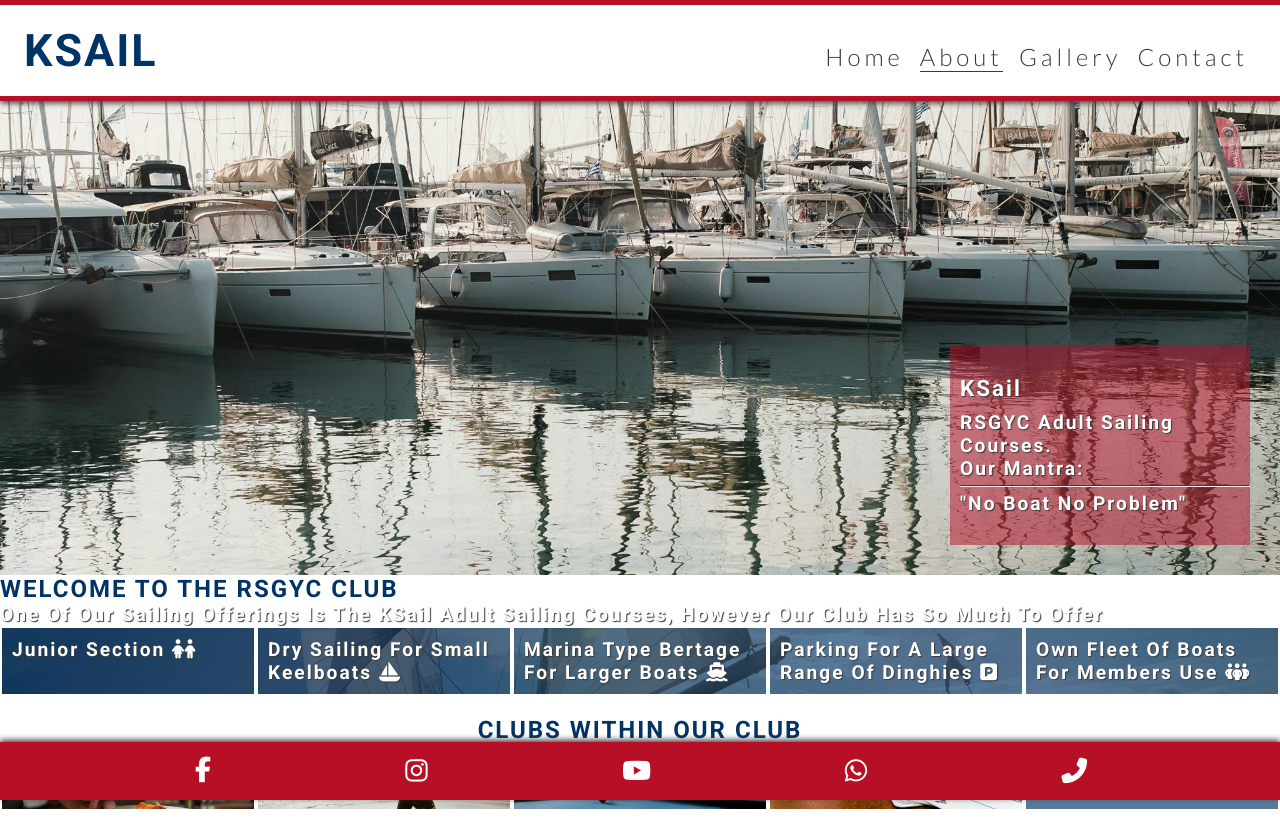
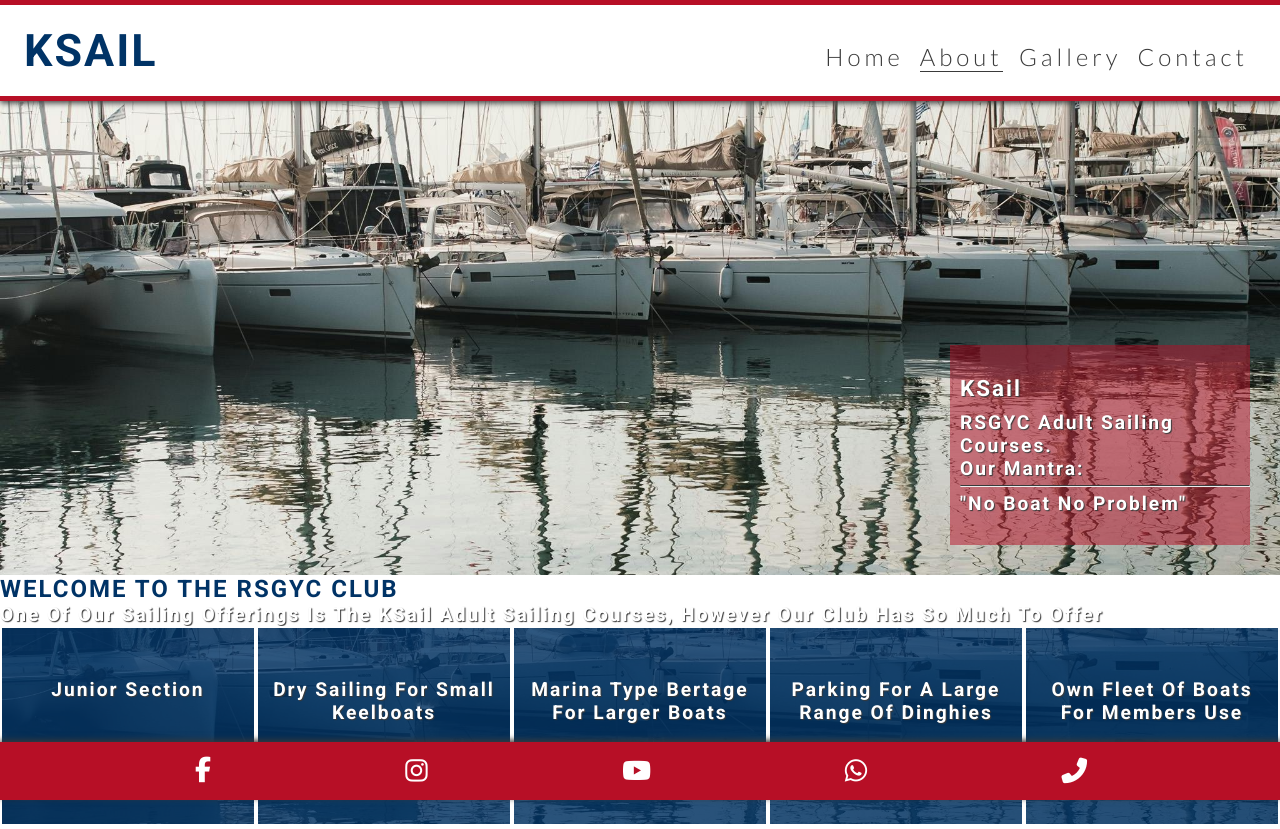
Before and after one commit to doyle-kfd/KSail, a plain HTML site: page about.html in a window 1280 px wide. Shown: the top 829 px of the page. Drawn offline with Linux system fonts and the light colour scheme.

Commit message:
style: added bg image to flexbox for club offering section

```diff
--- a/about.html
+++ b/about.html
@@ -55,19 +55,19 @@
         <section>
             <div id="ksail-club-offerings">
                 <div>
-                    <h3>Junior Section <i class="fa-solid fa-children"></i></h3>
+                    <h3>Junior Section</h3>
                 </div>
                 <div>
-                    <h3>Dry Sailing For Small Keelboats <i class="fa-solid fa-sailboat"></i></h3>
+                    <h3>Dry Sailing For Small Keelboats</h3>
                 </div>
                 <div>
-                    <h3>Marina type bertage for larger boats <i class="fa-solid fa-ship"></i></h3>
+                    <h3>Marina type bertage for larger boats</h3>
                 </div>
                 <div>
-                    <h3>Parking for a large range of dinghies <i class="fa-solid fa-square-parking"></i></h3>
+                    <h3>Parking for a large range of dinghies</h3>
                 </div>
                 <div>
-                    <h3>Own fleet of boats for members use <i class="fa-solid fa-people-group"></i></h3>
+                    <h3>Own fleet of boats for members use</h3>
                 </div>
             </div>
         </section>
@@ -93,9 +93,7 @@
                 </div>
             </div>
         </section>
-
     </main>
-
     <!-- Footer -->
     <footer>
         <ul id="social-network">
--- a/assets/css/style.css
+++ b/assets/css/style.css
@@ -157,21 +157,26 @@ h3 {
 }
 
 #ksail-club-offerings {
-    background: url('../images/learning-to-sail.jpg') no-repeat center/cover;
     display: flex;
     flex-wrap: wrap;
+    background: url("../images/KSail-sailing-club.jpg") no-repeat center center/cover;
 }
 
+
 /* Give div in club offering section darker background to stand */
-#ksail-club-offerings div {
-    background-color: #003366a6;
+#ksail-club-offerings > div {
+    background-color: #003366cf;
     padding: 10px;
+    height: 200px;
+    text-align: center;
+    padding-top: 50px;
     /* will not wrap on screens of 400px or less
        Each div will expand to fill the spave available on the row. */
     flex-basis: 200px;
     flex-grow: 1;
     border: 2px solid #ffffff;
 }
+
 
 
 /* About us page section break  */
@@ -198,11 +203,19 @@ h3 {
 #ksail-clubs div {
     background-color: #003366a6;
     padding: 10px;
+    height: 200px;
     /* will not wrap on screens of 400px or less
        Each div will expand to fill the spave available on the row. */
     flex-basis: 200px;
     flex-grow: 1;
     border: 2px solid #ffffff;
+}
+
+#ksail-clubs h3 {
+    background-color: #00336672;
+    padding: 10px;
+    text-align: center;
+    text-shadow: 1px 1px 1px #3A3A3A;
 }
 
 #dining  {
```
Also changed, not shown: assets/images/dinghy.jpg (added), assets/images/junior-sailing.jpg (added), assets/images/marina.jpg (added), assets/images/owner.jpg (added), assets/images/small-keel.jpg (added).
